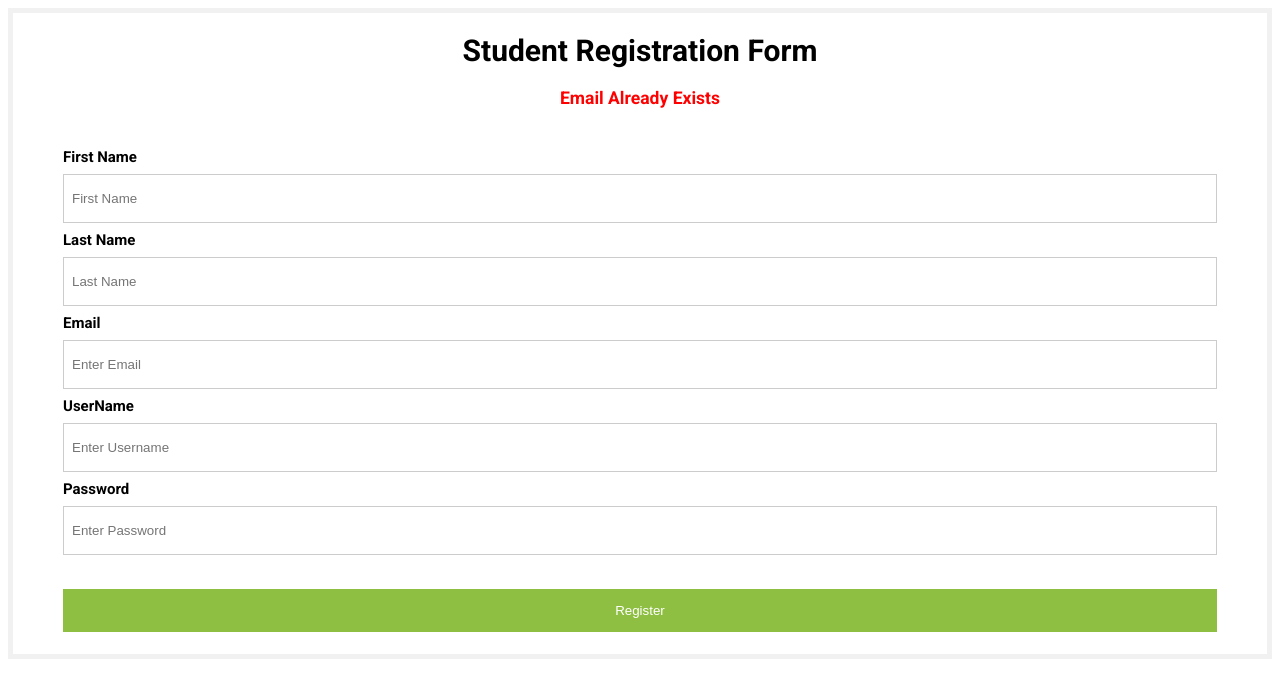
After one commit to rutiksangle3436/djangofresh, a Django app: template templates/reg_email.html in a window 1280 px wide. The commit adds this page. Shown: the top 698 px of the page. Run offline with Django 3.2, Linux system fonts and the light colour scheme; the template is opened without the code that fills it, so the values that code supplies are empty.

Commit message:
check existing email id

```diff
--- a/register/urls.py
+++ b/register/urls.py
@@ -3,5 +3,5 @@ from . import views
 
 urlpatterns = [
     path('', views.register,name="home"),
-    path('register', views.reg,name="home"),
+    path('done', views.reg,name="home"),
 ]
--- /dev/null
+++ b/templates/reg_email.html
@@ -0,0 +1,103 @@
+<!DOCTYPE html>
+<html>
+
+<head>
+    <title>Simple login form</title>
+    <link href="https://fonts.googleapis.com/css?family=Roboto:300,400,500,700" rel="stylesheet">
+    <style>
+            html,
+        body {
+            display: flex;
+            justify-content: center;
+            font-family: Roboto, Arial, sans-serif;
+            font-size: 15px;
+        }
+
+        form {
+            border: 5px solid #f1f1f1;
+        }
+
+        input[type=text],
+        input[type=password] {
+            width: 100%;
+            padding: 16px 8px;
+            margin: 8px 0;
+            display: inline-block;
+            border: 1px solid #ccc;
+            box-sizing: border-box;
+        }
+
+        button {
+            background-color: #8ebf42;
+            color: white;
+            padding: 14px 0;
+            margin: 10px 0;
+            border: none;
+            cursor: grabbing;
+            width: 100%;
+        }
+
+        h1 {
+            text-align: center;
+            font-size: 18;
+        }
+
+        h3 {
+            text-align: center;
+            font-size: 18;
+            color: red;
+        }
+
+        button:hover {
+            opacity: 0.8;
+        }
+
+        .formcontainer {
+            text-align: left;
+            margin: 24px 50px 12px;
+        }
+
+        .container {
+            padding: 16px 0;
+            text-align: left;
+        }
+
+        span.psw {
+            float: right;
+            padding-top: 0;
+            padding-right: 15px;
+        }
+        /* Change styles for span on extra small screens */
+
+        @media screen and (max-width: 300px) {
+            span.psw {
+                display: block;
+                float: none;
+            }
+    </style>
+</head>
+
+<body>
+    <form onsubmit="return(validateForm())" action="register" method="post">
+        {% csrf_token %}
+        <h1>Student Registration Form</h1>
+        <h3>Email Already Exists</h3>
+        <div class="formcontainer">
+            <div class="container">
+                <label for="first_name"><strong>First Name</strong></label>
+                <input type="text" placeholder="First Name" name="first_name">
+                <label for="last_name"><strong>Last Name</strong></label>
+                <input type="text" placeholder="Last Name" name="last_name">
+                <label for="mail"><strong>Email</strong></label>
+                <input type="text" placeholder="Enter Email" name="email">
+                <label for="username"><strong>UserName</strong></label>
+                <input type="text" placeholder="Enter Username" name="username">
+                <label for="password"><strong>Password</strong></label>
+                <input type="password" placeholder="Enter Password" name="password">
+            </div>
+            <button type="submit">Register </button>
+        </div>
+    </form>
+</body>
+
+</html>
```
Also changed, not shown: register/views.py (+7 -3 lines), templates/Student.html (+4 -3 lines).
